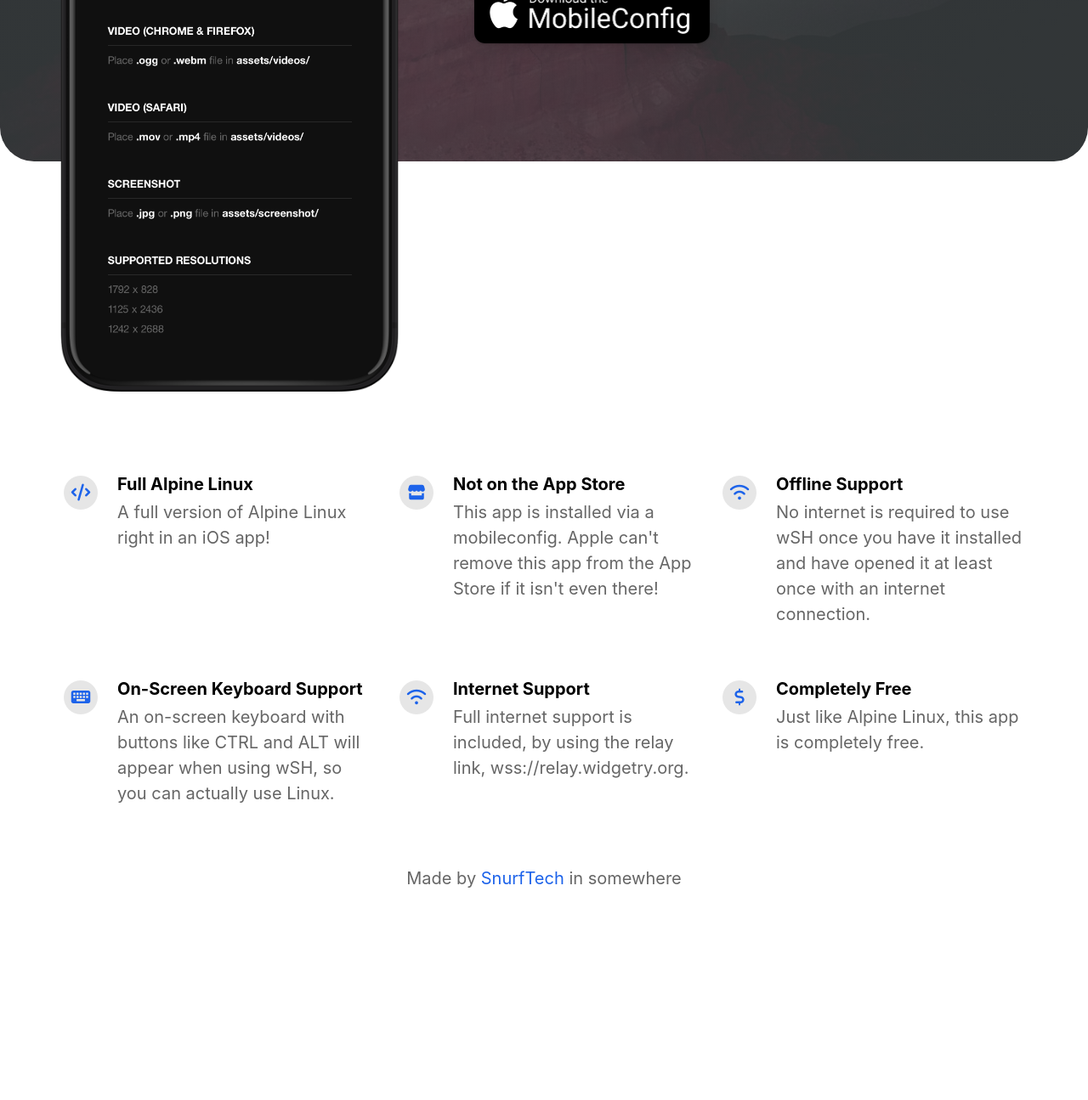
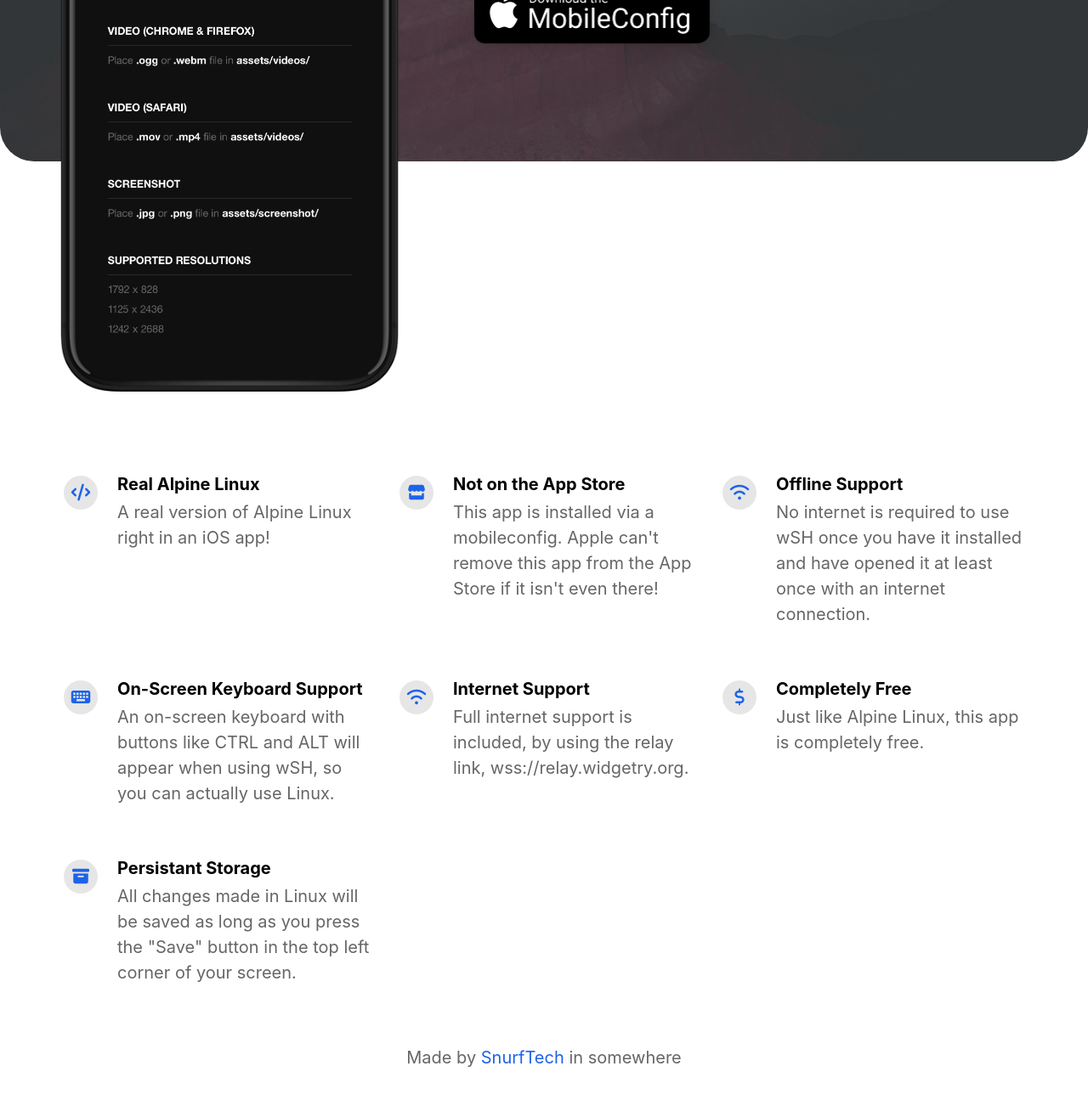
Before and after one commit to SnurfTech/wSH, a Jekyll site: the page built from index.html, in a window 1280 px wide and 1400 px high, scrolled down 524 px. Shown: the top 1295 px of the window at 85% size. Built offline with Jekyll 4.4.1, drawn with Linux system fonts in a browser that asks for light colours; nearby versions of some CDN libraries; before the commit the page ends 1713 px from its top, so only the background shows below that.

Commit message:
Update _config.yml

```diff
--- a/_config.yml
+++ b/_config.yml
@@ -38,8 +38,8 @@
 # Feature List                            Edit, add or remove features to be presented.
 features                                  :
 
-  - title                                 : Full Alpine Linux
-    description                           : A full version of Alpine Linux right in an iOS app!
+  - title                                 : Real Alpine Linux
+    description                           : A real version of Alpine Linux right in an iOS app!
     fontawesome_icon_name                 : code
 
   - title                                 : Not on the App Store
@@ -61,6 +61,10 @@
   - title                                 : Completely Free
     description                           : Just like Alpine Linux, this app is completely free.
     fontawesome_icon_name                 : dollar-sign
+
+  - title                                 : Persistant Storage
+    description                           : 'All changes made in Linux will be saved as long as you press the "Save" button in the top left corner of your screen.'
+    fontawesome_icon_name                 : box-archive
 
 
 # Theme Settings
```
